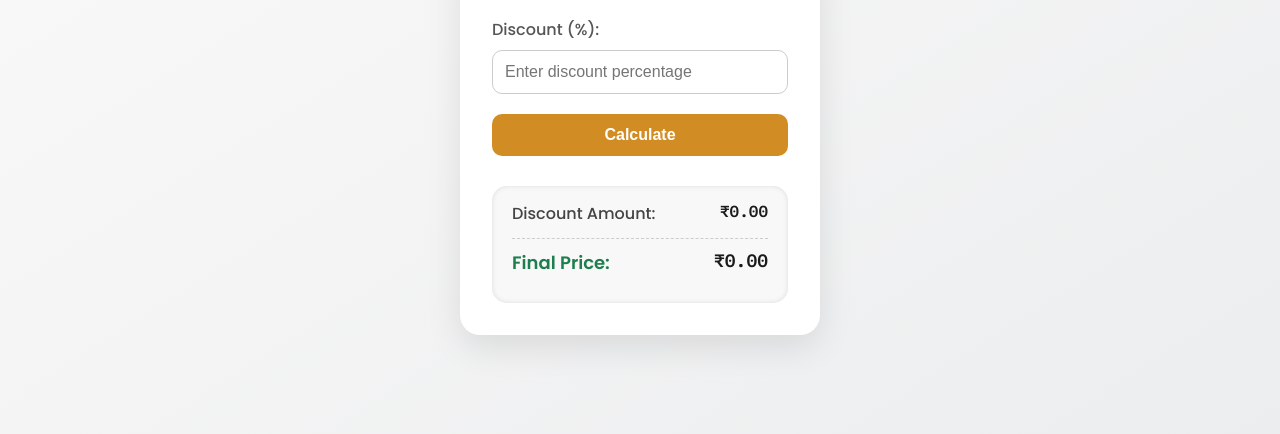
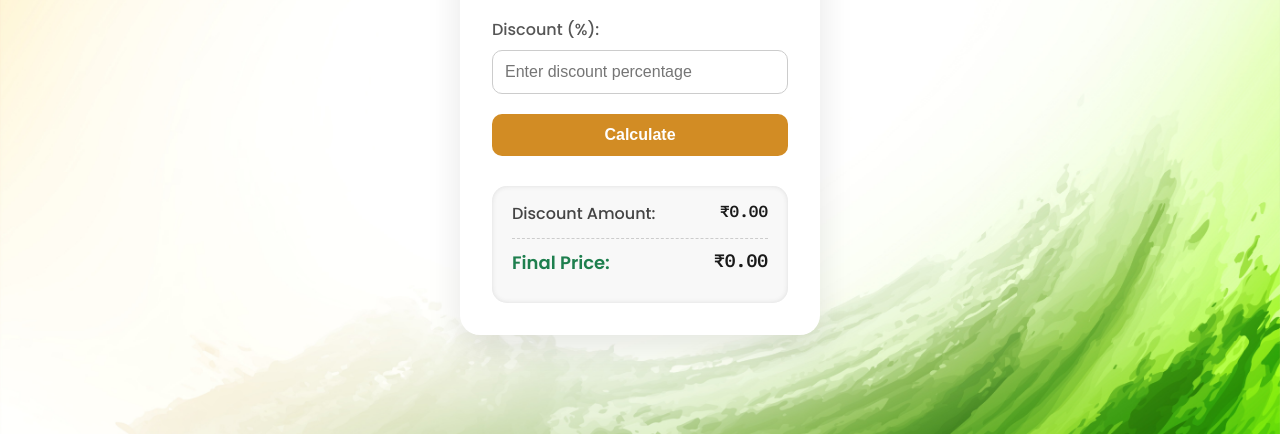
Before and after one commit to devBinud/discount_calculator, a plain HTML site: page index.html in a window 1280 px wide. Shown: the part 366-800 px from the top of the page. Drawn offline with Linux system fonts and the light colour scheme.

Commit message:
second commit

```diff
--- a/style.css
+++ b/style.css
@@ -6,13 +6,15 @@
     }
 
  body {
-  background: linear-gradient(to bottom right, #fdfbfb, #ebedee);
+  background: url('assets/bg.jpg') no-repeat center center fixed;
+  background-size: cover;
   font-family: 'Poppins', sans-serif;
   display: flex;
   justify-content: center;
   align-items: center;
   height: 100vh;
 }
+
 
     /* Wrapper */
     .wrapper {
```
Also changed, not shown: assets/bg.jpg (added), assets/logo512.png (deleted). Lines whose indentation alone changed are shown as unchanged.
